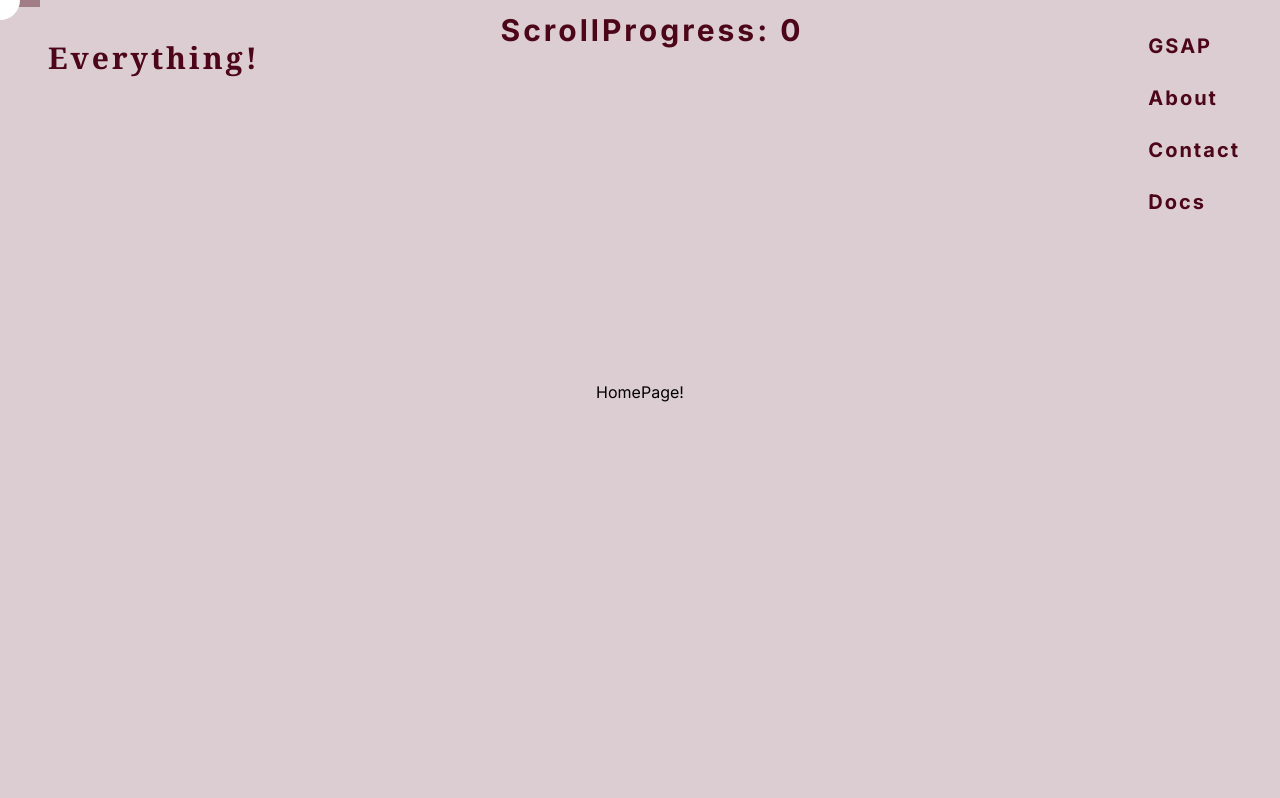
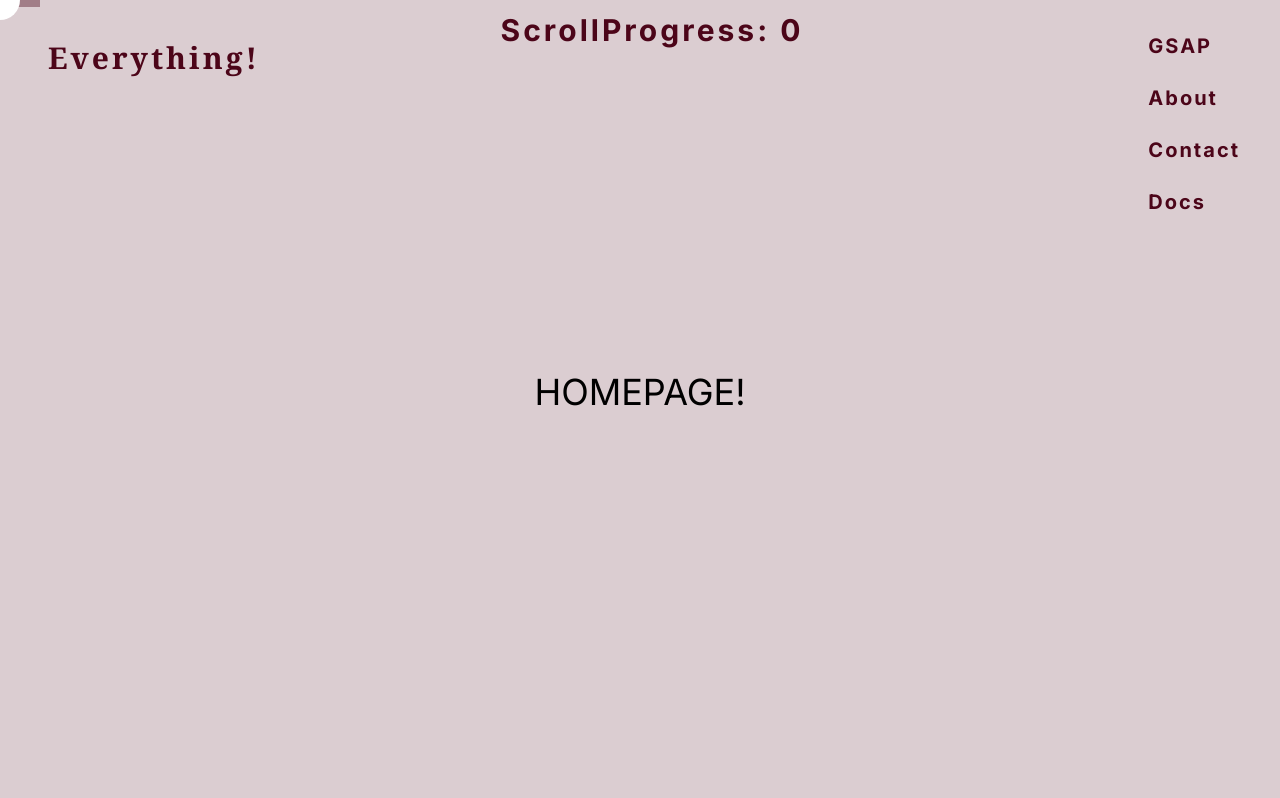
Before and after one commit to kwNick/Everything_Nextjs, a Next.js app: page / in a window 1280 px wide. Shown: the top 798 px of the page. Built offline with nearby package versions, Linux system fonts and the light colour scheme.

Commit message:
adding options to <reactlenis> smooth scroll component; cleaned up layout and template; made page transitions its own wrapper component;

```diff
--- a/src/app/layout.tsx
+++ b/src/app/layout.tsx
@@ -4,6 +4,7 @@ import "./globals.css";
 import Header from "@/components/Header";
 import Cursor from "@/components/Cursor";
 import Lenis from "@/components/Lenis";
+import Footer from "@/components/Footer";
 
 const inter = Inter({ subsets: ["latin"] });
 
@@ -25,6 +26,7 @@ export default function RootLayout({
             <Cursor />
             <Header />
             {children}
+            <Footer />
           </div>
         </Lenis>
       </body>
--- a/src/app/page.tsx
+++ b/src/app/page.tsx
@@ -5,12 +5,12 @@ import HomeAnimations from '@/components/HomeAnimations';
 
 export default function Home() {
   return (
-    <HomeAnimations>
-      <div className="w-full min-h-screen flex flex-col items-center gap-y-4">
-        <section className="m-4 h-[80vh] w-3/5 flex items-center justify-center">
-          <h1 className='' >HomePage!</h1>
-        </section>
+    <div className="w-full min-h-screen flex flex-col items-center gap-y-4">
+      <section className="m-4 h-[80vh] w-3/5 flex items-center justify-center">
+        <h1 className='text-4xl uppercase' >HomePage!</h1>
+      </section>
 
+      <HomeAnimations>
         <section className="m-4 h-[60vh] w-3/5 flex items-center gap-x-10 text-3xl tracking-wider font-semibold font-serif">
           <p className='reveal-text'>Lorem ipsum dolor sit, amet consectetur adipisicing elit. Recusandae labore ab culpa, suscipit quaerat molestiae distinctio blanditiis minus similique, repellendus inventore nam possimus perferendis alias!</p>
           <Image src={windows} alt={'windows'} width={200} height={250} className='reveal-image w-auto' />
@@ -19,7 +19,7 @@ export default function Home() {
           <p className='reveal-text'>Lorem ipsum dolor sit amet consectetur adipisicing elit. Consequuntur unde aspernatur commodi? Autem ratione sint voluptate accusantium animi illo, odit suscipit modi aut minus facere rerum voluptates at velit voluptas enim eos nam in? Culpa.</p>
           <Image src={oranges} alt={'fruit'} width={200} height={250} className='reveal-image w-auto' />
         </section>
-      </div>
-    </HomeAnimations>
+      </HomeAnimations>
+    </div>
   );
 }
--- a/src/app/template.tsx
+++ b/src/app/template.tsx
@@ -1,17 +1,13 @@
-'use client';
-import { loadPageIn } from "@/anims/gsap";
-import { useEffect } from "react"
-import Footer from "@/components/Footer";
+import PageTrans from "@/components/PageTrans";
 
 export default function Template({ children }: { children: React.ReactNode }) {
-    useEffect(() => {
-        loadPageIn();
-    }, []);
+
     return (
         <>
-            <div className="loadMe h-screen w-screen fixed top-0 left-0 z-20 bg-rose-950 " />
-            {children}
-            <Footer />
+            <PageTrans>
+                <div className="loadMe h-screen w-screen fixed top-0 left-0 z-20 bg-rose-950 " />
+                {children}
+            </PageTrans>
         </>
     )
 }
--- a/src/components/Lenis.tsx
+++ b/src/components/Lenis.tsx
@@ -33,7 +33,7 @@ const Lenis = ({ children }: { children: React.ReactNode }) => {
     });
 
     return (
-        <ReactLenis root ref={lenisRef} autoRaf={false}>
+        <ReactLenis root ref={lenisRef} autoRaf={false} options={{ lerp: 0.1, duration: 1.5, smoothWheel: true }}>
             <div className="progress bg-rose-950 bg-opacity-40 w-10 h-[7px] fixed top-0 left-0 z-10" />
             <div className="m-3 fixed top-0 left-[25%] w-[50%] font-bold tracking-widest text-3xl text-rose-950 z-20">
                 <div className="flex justify-center">ScrollProgress: {Math.round(scrollPos)}</div>
--- /dev/null
+++ b/src/components/PageTrans.tsx
@@ -0,0 +1,16 @@
+'use client';
+
+import { loadPageIn } from "@/anims/gsap";
+import { useEffect } from "react"
+
+const PageTrans = ({ children }: { children: React.ReactNode }) => {
+    useEffect(() => {
+        loadPageIn();
+    }, []);
+    return (
+        <>
+            {children}
+        </>
+    )
+}
+export default PageTrans
```
